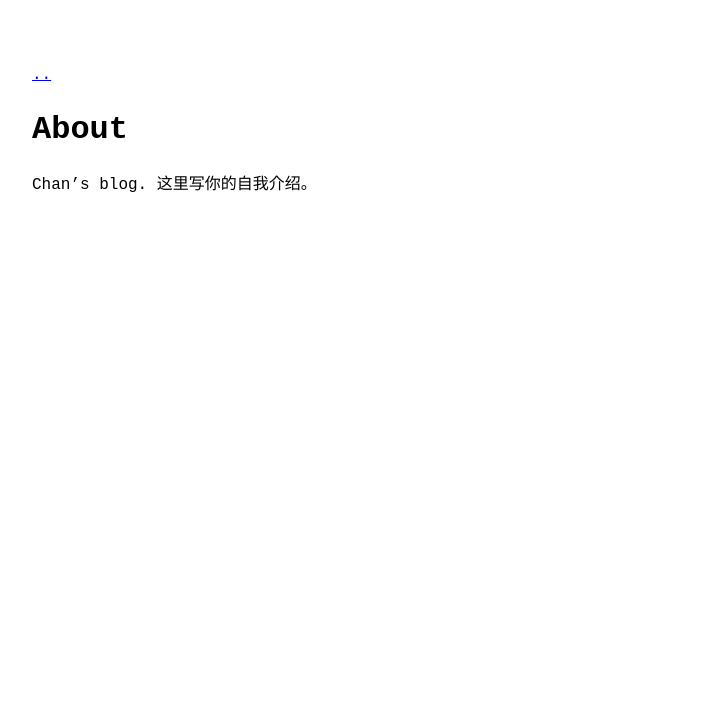
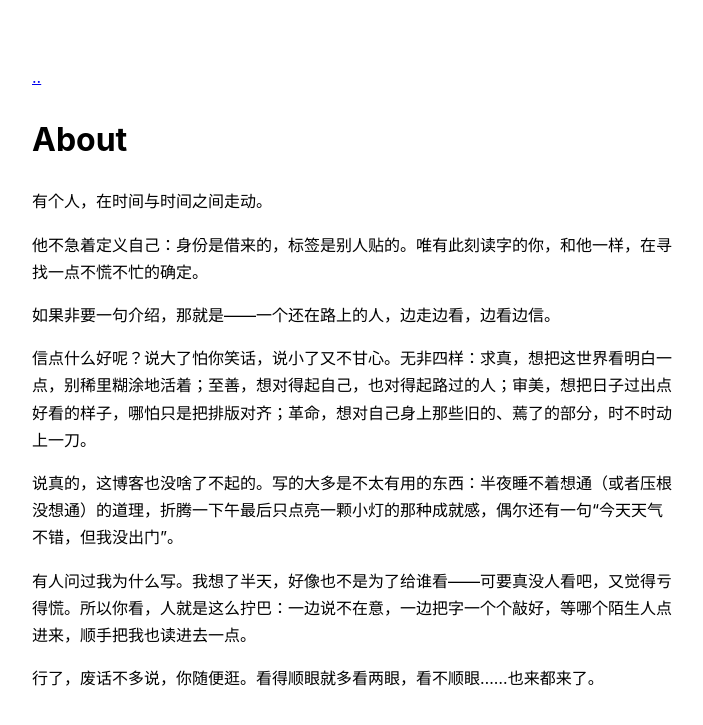
Before and after one commit to Chen-9505/chen-9505.github.io, a Jekyll site: the page built from about.md, in a window 1280 px wide. Shown: the top 725 px of the page, without its empty margins (288-991 px from the left). Built offline with Jekyll 4.4.1, drawn with Linux system fonts in a browser that asks for light colours.

```diff
--- a/_sass/no-style-please.scss
+++ b/_sass/no-style-please.scss
@@ -29,9 +29,9 @@ html { height: 100%; scroll-behavior: smooth; }
 
 body {
   color: black;
-  font-family: monospace;
+  font-family: -apple-system, BlinkMacSystemFont, "PingFang SC", "Hiragino Sans GB", "Microsoft YaHei", "Noto Sans SC", "Source Han Sans SC", sans-serif;
   font-size: 16px;
-  line-height: 1.4;
+  line-height: 1.7;
   margin: 0;
   min-height: 100%;
   overflow-wrap: break-word;
--- a/about.md
+++ b/about.md
@@ -3,4 +3,16 @@ layout: page
 title: About
 ---
 
-Chan's blog. 这里写你的自我介绍。
+有个人，在时间与时间之间走动。
+
+他不急着定义自己：身份是借来的，标签是别人贴的。唯有此刻读字的你，和他一样，在寻找一点不慌不忙的确定。
+
+如果非要一句介绍，那就是——一个还在路上的人，边走边看，边看边信。
+
+信点什么好呢？说大了怕你笑话，说小了又不甘心。无非四样：求真，想把这世界看明白一点，别稀里糊涂地活着；至善，想对得起自己，也对得起路过的人；审美，想把日子过出点好看的样子，哪怕只是把排版对齐；革命，想对自己身上那些旧的、蔫了的部分，时不时动上一刀。
+
+说真的，这博客也没啥了不起的。写的大多是不太有用的东西：半夜睡不着想通（或者压根没想通）的道理，折腾一下午最后只点亮一颗小灯的那种成就感，偶尔还有一句“今天天气不错，但我没出门”。
+
+有人问过我为什么写。我想了半天，好像也不是为了给谁看——可要真没人看吧，又觉得亏得慌。所以你看，人就是这么拧巴：一边说不在意，一边把字一个个敲好，等哪个陌生人点进来，顺手把我也读进去一点。
+
+行了，废话不多说，你随便逛。看得顺眼就多看两眼，看不顺眼……也来都来了。
```
Also changed, not shown: _data/menu.yml (+5 -4 lines), _posts/2026-10-03-hello-world.md (added, +40 -0 lines), logo.png.
